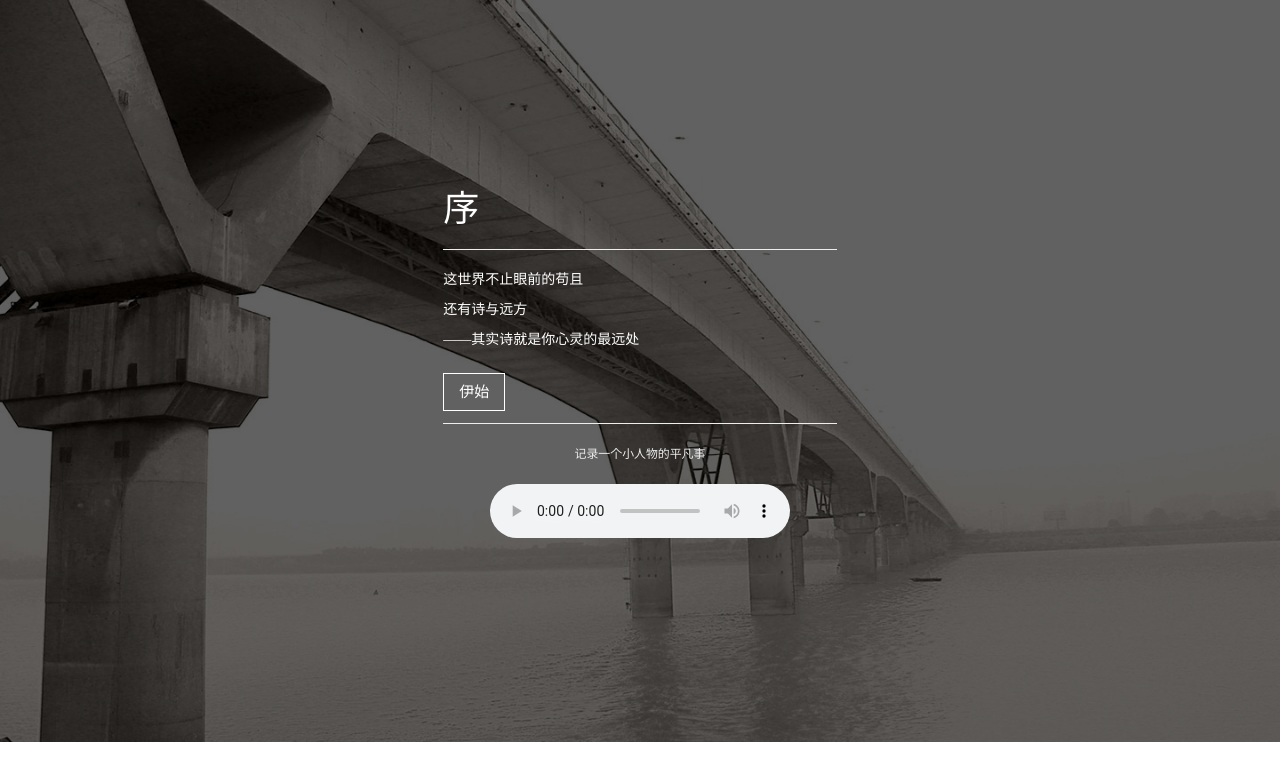
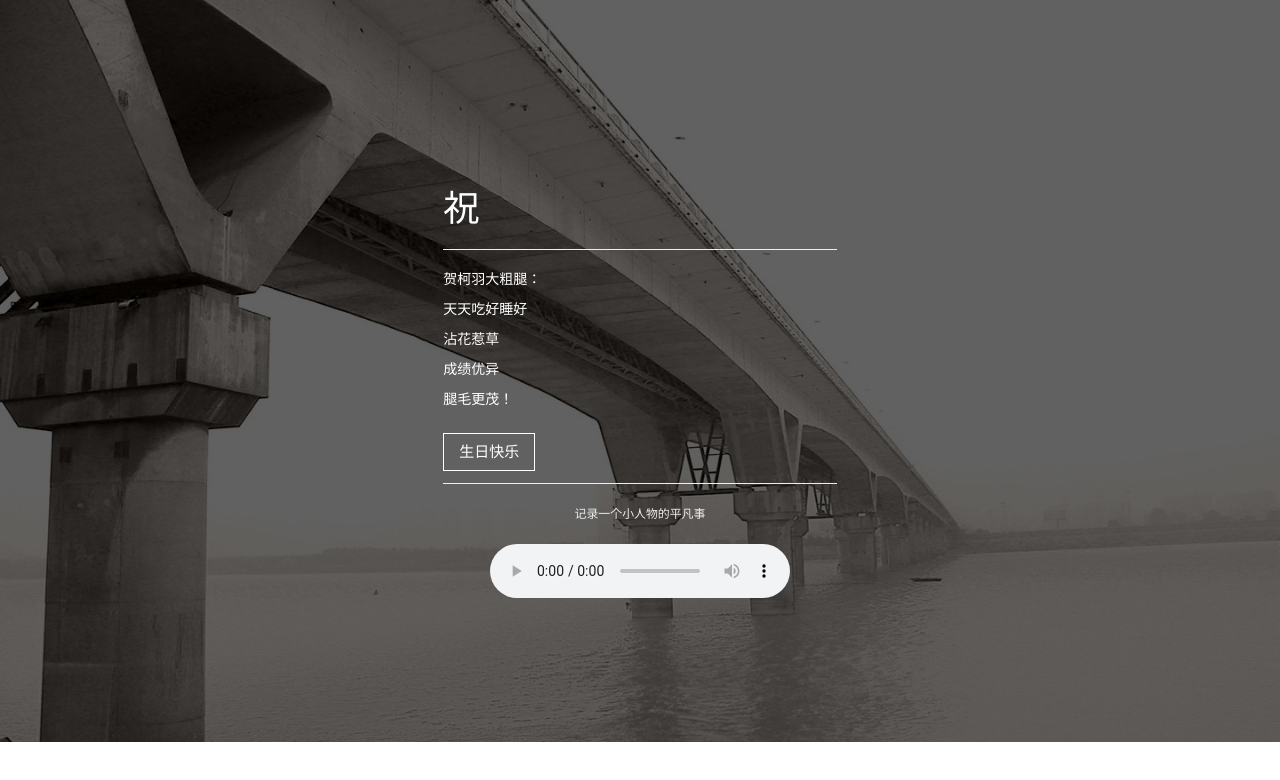
Before and after one commit to SwineX/Rihno, a plain HTML site: page index.html in a window 1280 px wide. Drawn offline with nearby package versions, Linux system fonts and the light colour scheme.

Commit message:
Update index.html

```diff
--- a/index.html
+++ b/index.html
@@ -20,18 +20,24 @@
 			<div class="row" style="margin:0 5px 0 5px">
 				<div class="col-xs-offset-4 col-xs-4 " style="color:#fff;">
 					<div class="page-header">
-					  <h1 >序</h1>
+					  <h1 >祝</h1>
 					</div>
 					<p>
-						这世界不止眼前的苟且
+						贺柯羽大粗腿：
 					</p>
 					<p>
-						还有诗与远方
+						天天吃好睡好
 					</p>
 					<p>
-						——其实诗就是你心灵的最远处
+						沾花惹草
 					</p>
-					<h2><a class="xbtn xbtn-box">伊始</a></h2>
+					<p>
+						成绩优异
+					</p>
+					<p>
+						腿毛更茂！
+					</p>
+					<h2><a class="xbtn xbtn-box">生日快乐</a></h2>
 					<hr/>
 					<p style="text-align:center;color:#eee;">
 						<small>记录一个小人物的平凡事</small>
```
